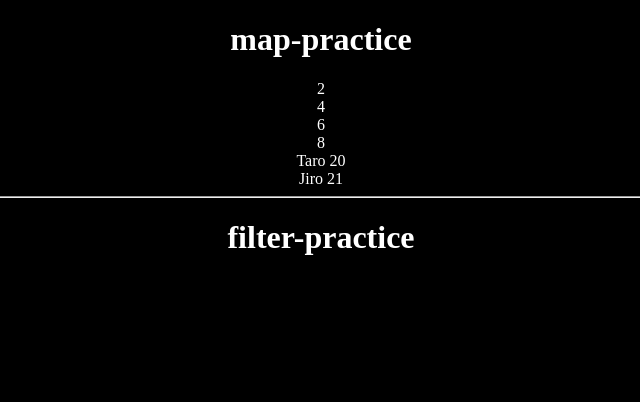
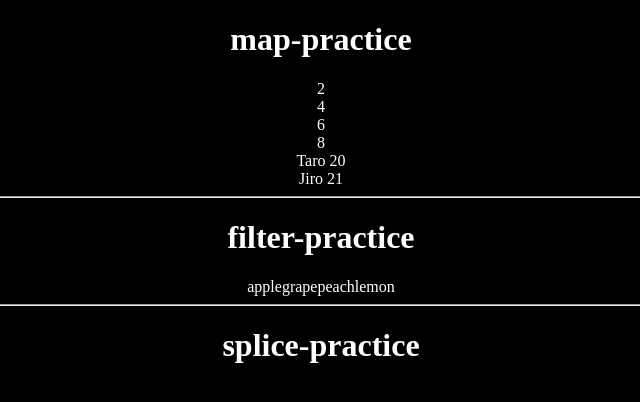
Before and after one commit to YQh9Mh3181jzEJ5/turoaril-udemy-trello-clone, a React (Create React App) app: page / in a window 1280 px wide. Shown: the top 402 px of the page, without its empty margins (319-959 px from the left). Built offline with nearby package versions, Linux system fonts and the light colour scheme.

Commit message:
add: code

```diff
--- a/src/App.js
+++ b/src/App.js
@@ -17,6 +17,12 @@ function App() {
 
   const result = words.filter((word) => word.length < 6);
 
+  const items = ["item1", "item2", "item3", "item4", "item5"];
+  items.splice(0, 1);
+  const removed = items.splice(0, 1);
+  console.log(removed);
+  items.splice(1, 0, removed[0]);
+
   return (
     <div>
       {/* map関数 */}
@@ -35,7 +41,11 @@ function App() {
       {/* 条件を満たした要素だけを残す関数 */}
       {/* 条件を満たさない要素を削除する */}
       <h1>filter-practice</h1>
-      {console.log(result)}
+      <div>{result}</div>
+      <hr />
+      {/* splice関数 */}
+      {/* 配列から要素を削除する関数 */}
+      <h1>splice-practice</h1>
     </div>
   );
 }
```
